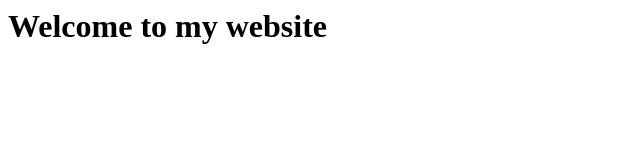
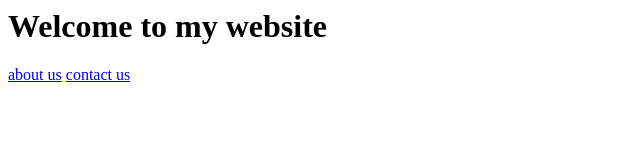
Before and after one commit to arunbalajeerg/mywebsite, a plain HTML site: page index.html in a window 1280 px wide. Shown: the whole page, without its empty margins (0-640 px from the left). Drawn offline with Linux system fonts and the light colour scheme.

Commit message:
second update

```diff
--- a/index.html
+++ b/index.html
@@ -1,5 +1,8 @@
 <html>
     <body>
         <h1>Welcome to my website</h1>
+        <p>
+            <a href="about.html">about us</a>
+            <a href="contactus.html">contact us</a>
     </body>
 </html>
```
